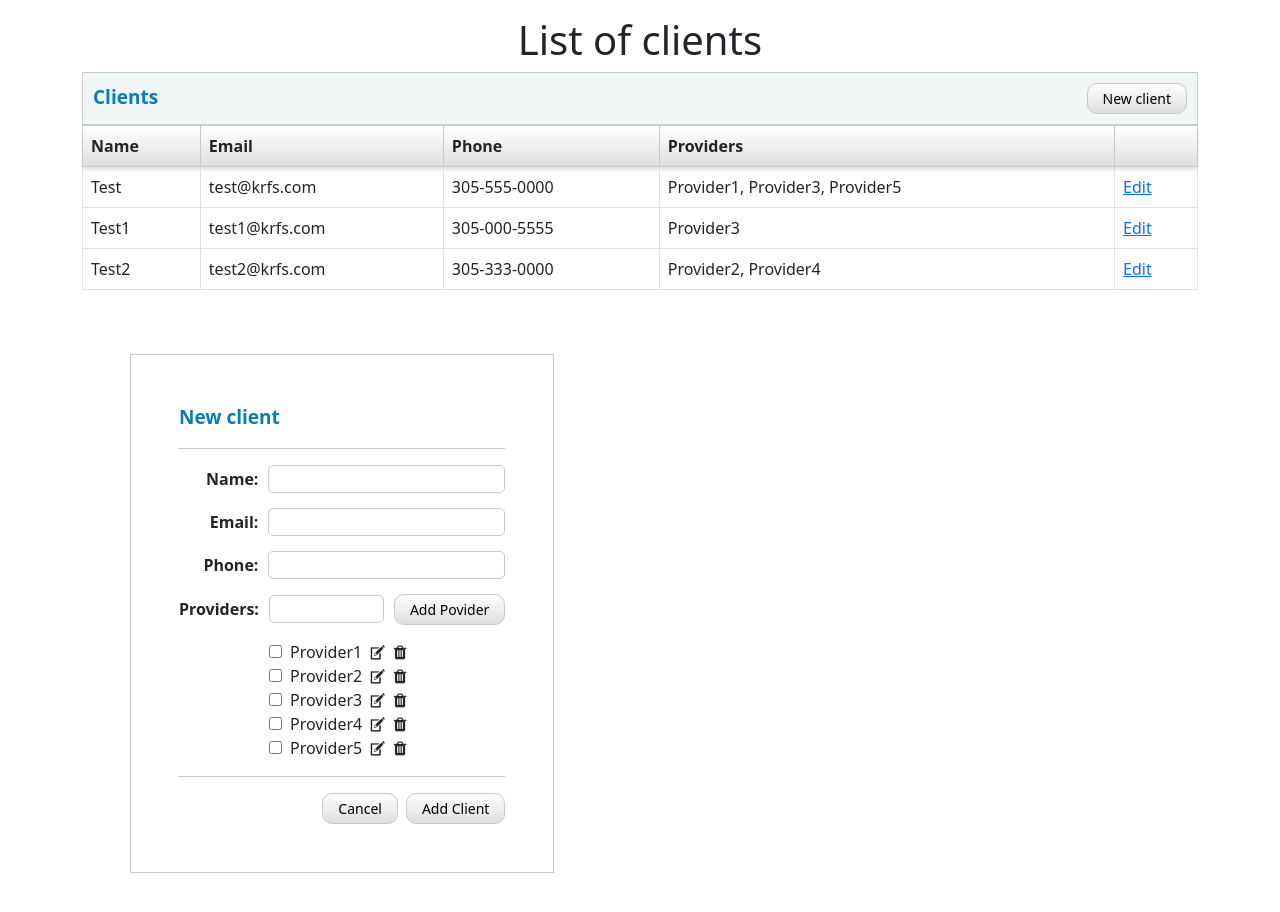
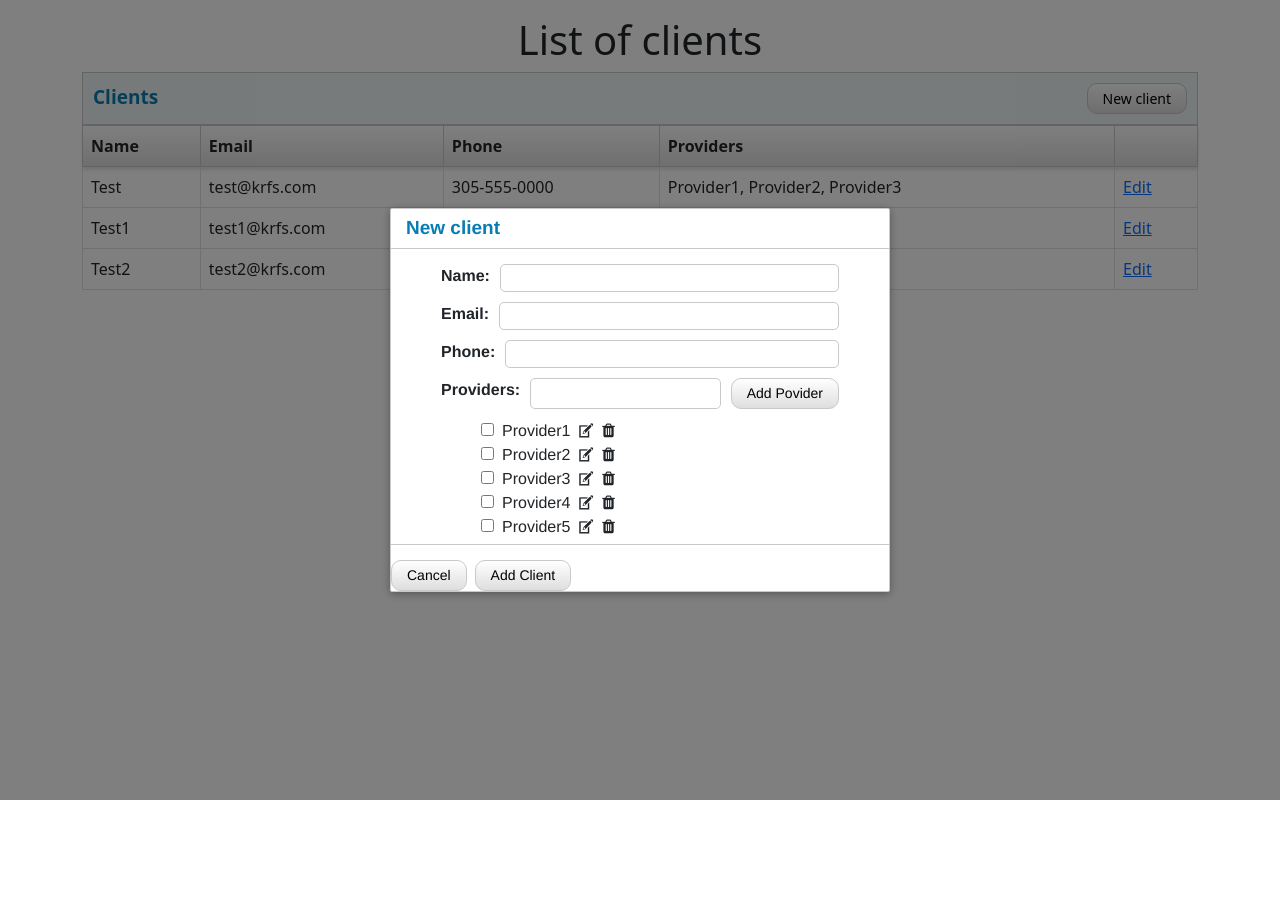
Before and after one commit to Valerykolm/protranslating, a Vue app: page / in a window 1280 px wide. Both pictures are taken after a click on the button "New client". Shown: the top 912 px of the page. After the commit the page ends 800 px from the top, so only its background shows below. Built offline with nearby package versions, Linux system fonts and the light colour scheme.

Commit message:
modal window

```diff
--- a/src/App.vue
+++ b/src/App.vue
@@ -6,8 +6,11 @@
         <table class="table table-bordered caption-top">
           <caption>
             <div class="table_header">
-                <p><b>Clients</b></p>
-                <button @click="openForm($event)">New client</button>
+              <p>Clients</p>
+              <button @click="showForm = true">New client</button>
+              <!--<button @click="showModal = true">Показать модальное окно</button>
+              <new-client v-if="showModal" @close="showModal = false">
+              </new-client>-->
             </div>
           </caption>
           <thead v-if="clients.length > 0">
@@ -30,7 +33,7 @@
               <td>{{ c.provider }}</td>
               <td>
                 <a
-                @click="sel = c"
+                  @click="selectedClient = c"
                   href="#"
                 >
                   Edit
@@ -39,12 +42,13 @@
             </tr>
           </tbody>
         </table>
-      {{ sel }}
       </div>
     </div>
     <!--New client-->
-    <form v-if="showForm" action="#" class="m-5 p-5 new_form">
-      <p><b>New client</b></p>
+    <div v-if="showForm" class="form_mask">
+      <div class="form_wrapper">
+        <form action="#" class="form_container">
+          <p class="form_header">New client</p>
           <hr />
           <div class="field">
             <label for="name">Name:</label>
@@ -61,12 +65,13 @@
           <div class="field">
             <label for="providers">Providers:</label>
             <input
+              v-model="provider"
+              @keydown.enter = "addNewProvider"
               id="providers"
               type="text"
               class="provider_input"
-          v-model="checkedProvider"
             />
-        <button type="button">Add Povider</button>
+            <button @click="addNewProvider" type="button">Add Povider</button>
           </div>
           <div
             class="providers_block"
@@ -90,31 +95,34 @@
             <button @click="add" type="button">Add Client</button>
           </div>
         </form>
+      </div>
+    </div>
     <!--Edit client-->
-    <form v-if="sel" action="#" class="m-5 p-5">
+    <form v-if="selectedClient" action="#" class="m-5 p-5">
       <p><b>Edit client</b></p>
       <hr />
       <div class="field">
         <label for="name">Name:</label>
-        <input v-model="sel.name" id="name" type="text" name="name" />
+        <input v-model="selectedClient.name" id="name" type="text" name="name" />
       </div>
       <div class="field">
         <label for="email">Email:</label>
-        <input v-model="sel.email" id="email" type="text" name="email" />
+        <input v-model="selectedClient.email" id="email" type="text" name="email" />
       </div>
       <div class="field">
         <label for="phone">Phone:</label>
-        <input v-model="sel.phone" id="phone" type="text" name="phone" />
+        <input v-model="selectedClient.phone" id="phone" type="text" name="phone" />
       </div>
       <div class="field">
         <label for="providers">Providers:</label>
         <input
+          v-model="provider"
+          @keydown.enter = "addNewProvider"
           id="providers"
           type="text"
           class="provider_input"
-          v-model="sel.provider"
         />
-        <button>Add Povider</button>
+        <button @click="addNewProvider" type="button">Add Povider</button>
       </div>
       <div
         class="providers_block"
@@ -125,6 +133,7 @@
           type="checkbox"
           @click="addProvider(p.name)"
           class="me-2"
+          v-model="selectedClient.provider"
         />
         <label>
           {{ p.name }}
@@ -135,7 +144,7 @@
       <hr />
       <div class="new_form_button">
         <button class="me-4 delete">Delete Client</button>
-        <button class="me-2">Cancel</button>
+        <button @click="showForm=false" class="me-2">Cancel</button>
         <button @click="add" type="button">Save Client</button>
       </div>
     </form>
@@ -143,6 +152,7 @@
 </template>
 
 <script>
+
 export default {
   name: "App",
 
@@ -152,10 +162,13 @@ export default {
       email: "",
       phone: "",
       provider: "",
-      sel: null,
+      id: 5,
       showForm: false,
+
+      selectedClient: null,
+
       clients: [
-        {name: "Test", email: "test@krfs.com", phone: "305-555-0000", provider: "Provider1, Provider3, Provider5"},
+        {name: "Test", email: "test@krfs.com", phone: "305-555-0000", provider: "Provider1, Provider2, Provider3"},
         {name: "Test1", email: "test1@krfs.com", phone: "305-000-5555", provider: "Provider3"},
         {name: "Test2", email: "test2@krfs.com", phone: "305-333-0000", provider: "Provider2, Provider4"}
       ],
@@ -186,14 +199,23 @@ export default {
       this.provider = "";
     },
 
-    openForm(event) {
-      event.preventDefault()
-      this.showForm = true
+    addProvider(p) {
+      this.checkedProvider.push(p);
+      this.provider = "";
     },
 
-    addProvider(p) {
-      this.checkedProvider.push(p);
-      this.provider = "" ;
+    addNewProvider() {
+      const newProvider = {
+        id: this.id + 1,
+        name: this.provider,
+      }
+
+      this.providers.push(newProvider);
+      this.provider = "";
+    },
+
+    showProvider() {
+      this.checkedProvider?.name;
     },
 
     handleDelete(providerToRemove) {
--- a/src/assets/main.scss
+++ b/src/assets/main.scss
@@ -23,6 +23,7 @@ p {
   color: rgb(8, 124, 179);
   font-size: 19px;
   margin-bottom: 0;
+  font-weight: bold;
 }
 
 thead {
@@ -39,12 +40,10 @@ thead {
 }
 
 form {
-  float: left;
   border: 1px solid $border-color;
 }
 
 .provider_input {
-  width: 115px;
   margin-right: 10px;
 }
 
@@ -53,8 +52,9 @@ form {
 }
 
 .field {
-  margin-bottom: 15px;
-  text-align: right;
+  margin: 0 50px 10px;
+  display: flex;
+  justify-content: flex-end;
   label {
     font-weight: bold;
     margin-right: 10px;
@@ -62,13 +62,51 @@ form {
   input {
     border-radius: 5px;
     border: 1px solid $border-color;
+    flex: 1;
   }
 }
 
 .new_form_button {
-  float: right;
   .delete {
     background: linear-gradient(red, #900e0e);
     color: white;
   }
 }
+
+/*Modal window*/
+
+.form_mask {
+  position: fixed;
+  z-index: 9998;
+  top: 0;
+  left: 0;
+  width: 100%;
+  height: 100%;
+  background-color: rgba(0, 0, 0, 0.5);
+  display: table;
+  transition: opacity 0.3s ease;
+}
+
+.form_wrapper {
+  display: table-cell;
+  vertical-align: middle;
+}
+
+.form_container {
+  width: 500px;
+  margin: 0px auto;
+  background-color: #fff;
+  border-radius: 2px;
+  box-shadow: 0 2px 8px rgba(0, 0, 0, 0.33);
+  transition: all 0.3s ease;
+  font-family: Helvetica, Arial, sans-serif;
+}
+
+.form_header {
+  padding-top: 5px;
+  padding-left: 15px;
+}
+
+hr {
+  margin: 5px 0 15px;
+}
```
Also changed, not shown: src/components/NewClient.vue (+70 -4 lines). Lines whose indentation alone changed are shown as unchanged.
